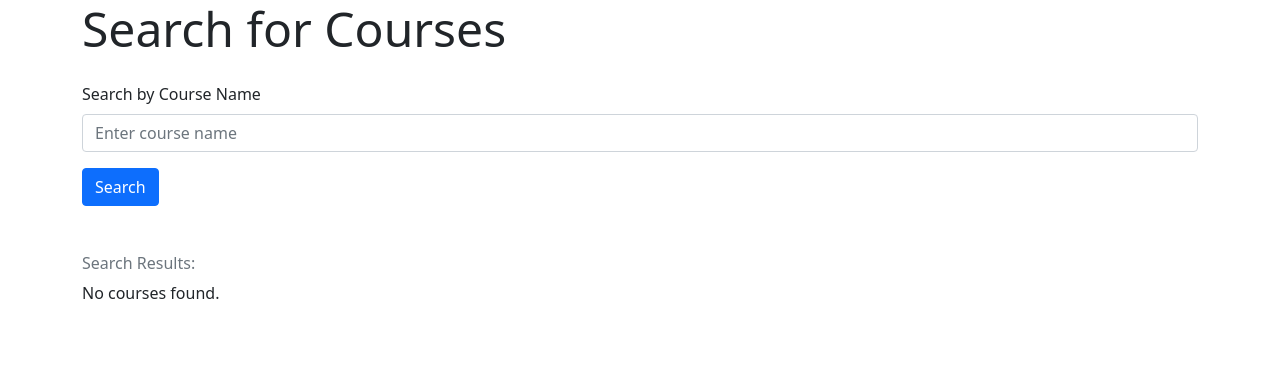
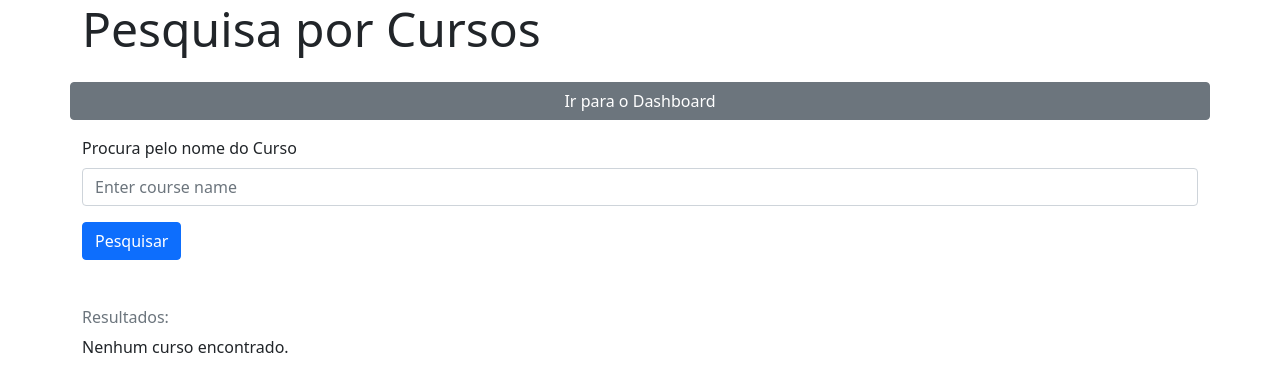
Before and after one commit to caue-paiva/online_course_website, a Django app: page /busca in a window 1280 px wide. Shown: the top 392 px of the page. Run offline with Django 5.2, Linux system fonts and the light colour scheme; some libraries are stand-ins or nearby versions.

Commit message:
FEAT1: Botões no dashboard para ir para pesquisa de cursos e vice-versa, FEAT2: No dashboard é possível se desinscrever de cursos inscritos

```diff
--- a/site_cursos/site_cursos_app/templates/course_search.html
+++ b/site_cursos/site_cursos_app/templates/course_search.html
@@ -6,23 +6,28 @@
 
 {% block content %}
   <div class="container">
+
     <div class="row">
-      <h5 class="display-5">Search for Courses</h5>
+      <h5 class="display-5">Pesquisa por Cursos</h5>
+    </div>
+
+    <div class="row my-3">
+      <a href="{% url 'dashboard' %}" class="btn btn-secondary">Ir para o Dashboard</a>
     </div>
 
     <div class="row my-3">
       <!-- Search Form -->
       <form method="GET">
         <div class="mb-3">
-          <label for="search" class="form-label">Search by Course Name</label>
+          <label for="search" class="form-label">Procura pelo nome do Curso</label>
           <input type="text" id="search" name="query" class="form-control" placeholder="Enter course name" value="{{ query }}">
         </div>
-        <button type="submit" class="btn btn-primary">Search</button>
+        <button type="submit" class="btn btn-primary">Pesquisar</button>
       </form>
     </div>
 
     <div class="row mt-5">
-      <h6 class="text-muted">Search Results:</h6>
+      <h6 class="text-muted">Resultados:</h6>
       {% if courses %}
         <ul class="list-group">
           {% for course in courses %}
@@ -49,7 +54,7 @@
           {% endfor %}
         </ul>
       {% else %}
-        <p>No courses found.</p>
+        <p>Nenhum curso encontrado.</p>
       {% endif %}
     </div>
   </div>
--- a/site_cursos/site_cursos_app/templates/dashboard.html
+++ b/site_cursos/site_cursos_app/templates/dashboard.html
@@ -6,12 +6,14 @@
 
 {% block content %}
   <div class="container">
-    <!-- User Information -->
     <div class="row my-4">
       <h3>Olá {{ username }}. E-mail: {{ user_email }}</h3>
     </div>
 
-    <!-- Subscribed Courses -->
+    <div class="row my-3">
+        <a href="{% url 'busca' %}" class="btn btn-primary">Pesquisar por Cursos</a>
+    </div>
+
     <div class="row mt-5">
       <h6 class="text-muted">Subscribed Courses:</h6>
       {% if courses %}
--- a/site_cursos/site_cursos_app/views.py
+++ b/site_cursos/site_cursos_app/views.py
@@ -50,7 +50,12 @@ def dashboard(request):
 
    #tenta desinscrever de um curso
    if request.method == "POST":
-      id_curso = request.POST.get("curso_id")
+      id_curso = int(request.POST.get("curso_id"))
+      print(id_curso)
+      if not servico.CancelarInscricao(id_usuario,id_curso):
+         print("Falha ao desinscrever aluno do curso, o aluno não existe")
+      else:
+         print("Operação de desinscrever teve sucesso")
 
    #renderiza dashboard
    cursos = servico.CursosDoUsuario(int(id_usuario))
```
Also changed, not shown: site_cursos/db.sqlite3.
